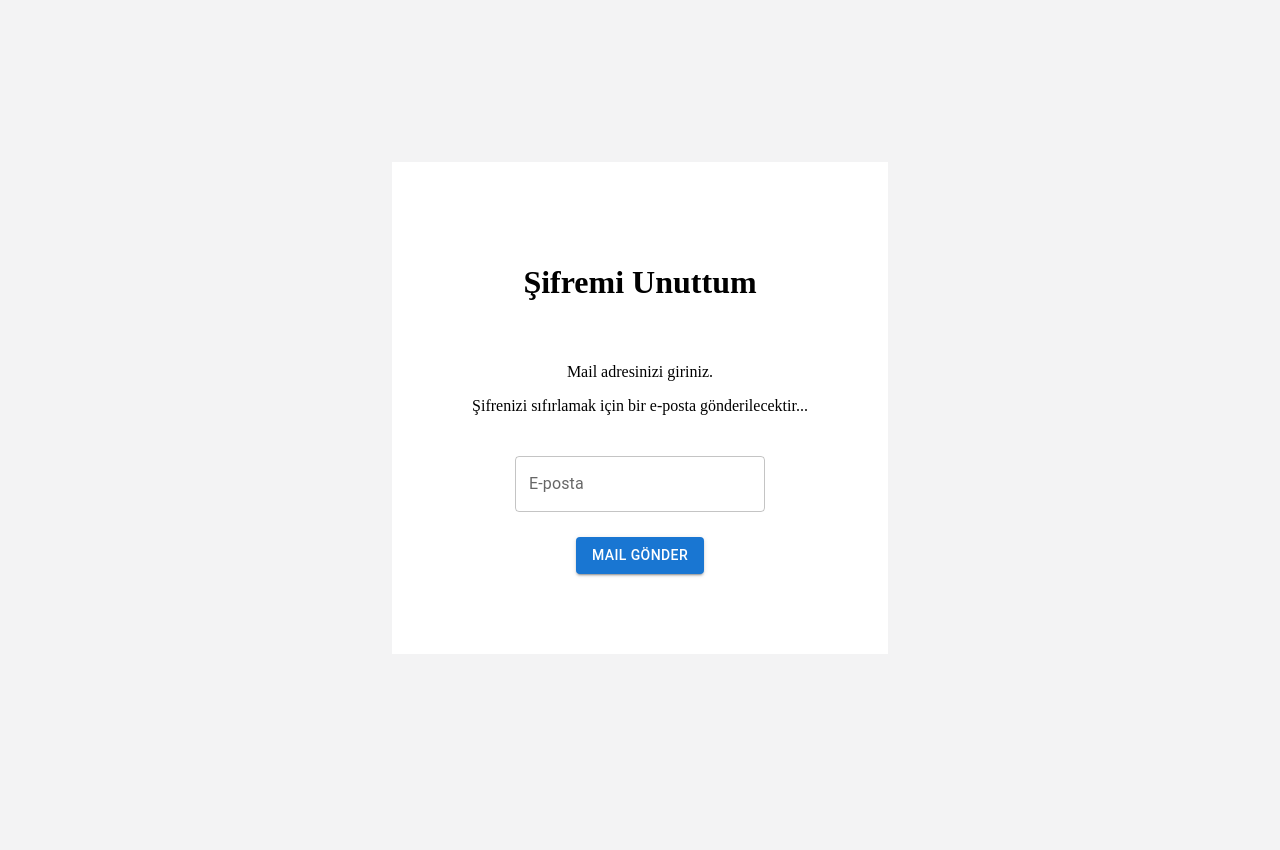
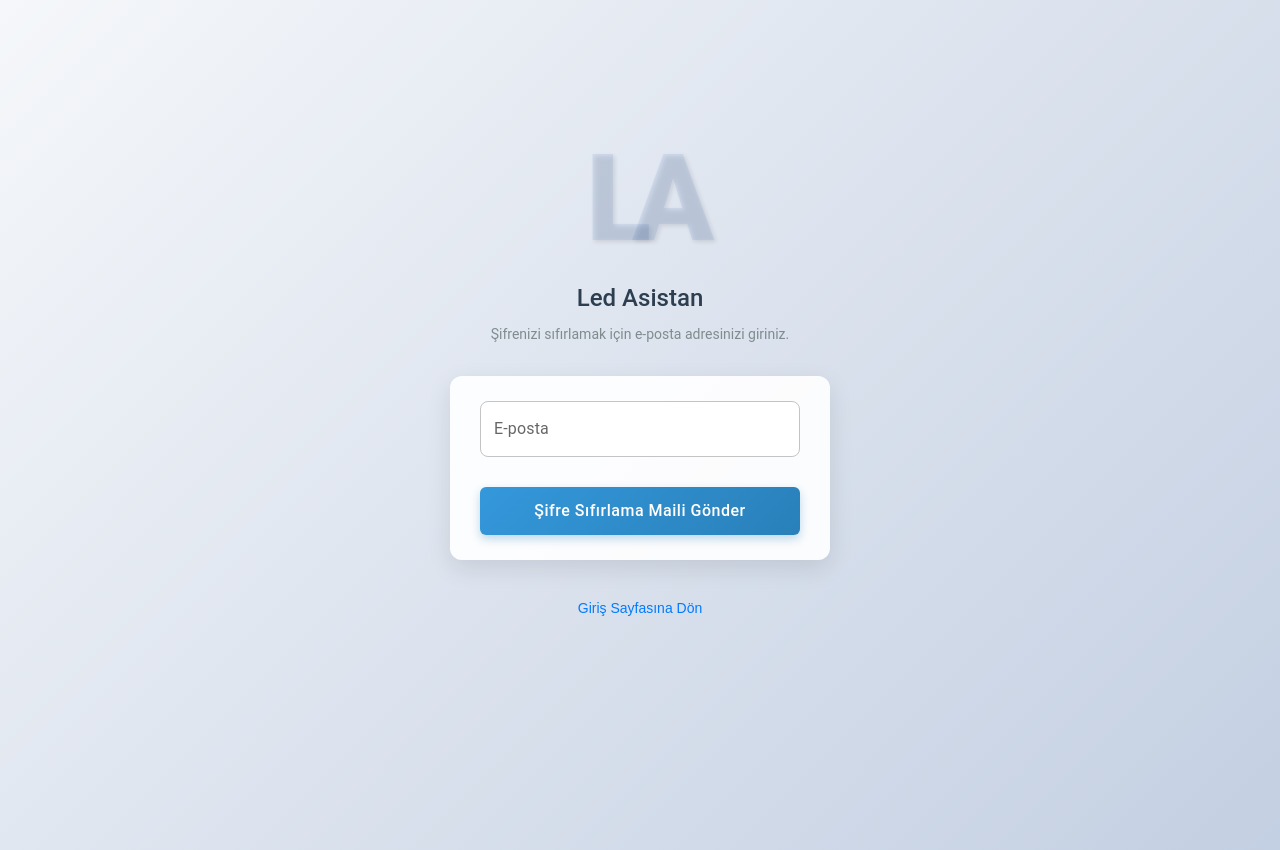
Before and after one commit to Muhammeddemircii/jira, a React (Vite) app: page /ForgotPasswordPages in a window 1280 px wide. Before the commit the page ends 816 px from the top, so only its background shows below. Built offline with nearby package versions, Linux system fonts and the light colour scheme.

Commit message:
düzenlendi

```diff
--- a/src/App.css
+++ b/src/App.css
@@ -1,6 +1,8 @@
 body{
   background-color:rgb(243,243,244);
   overflow-x: hidden;
+  margin: 0;
+  padding: 0;
 }
 .task-details-overlay {
   position: fixed;
--- a/src/pages/ForgotPasswordPages.jsx
+++ b/src/pages/ForgotPasswordPages.jsx
@@ -1,44 +1,88 @@
-import { Button, TextField } from '@mui/material'
-import React, { useState } from 'react'
-import {} from '../styles/ForgotPassword.css'
+import React, { useState } from 'react';
+import { TextField, Button } from '@mui/material';
+import { useNavigate } from 'react-router-dom';
+import '../styles/ForgotPassword.css';
 
 function ForgotPasswordPages() {
+    const [email, setEmail] = useState('');
+    const [error, setError] = useState('');
     const [loading, setLoading] = useState(false);
+    const [success, setSuccess] = useState(false);
+    const navigate = useNavigate();
 
-    const handleSendMail=()=>{
-        alert("Gönderildi")
-        setLoading(true)
-        useEffect=()=>{
-           return setLoading(false)
+    const handleSendMail = async (e) => {
+        if (e) e.preventDefault();
+
+        if (!email) {
+            setError('Lütfen e-posta adresinizi girin');
+            return;
         }
+
+        try {
+            setLoading(true);
+            setError('');
+
+            // API call would go here
+            // For now, simulate success after a short delay
+            setTimeout(() => {
+                setSuccess(true);
+                setLoading(false);
+            }, 1500);
+
+        } catch (err) {
+            setError(err.message || 'Mail gönderilirken bir hata oluştu');
+            setLoading(false);
         }
+    };
+
+    const handleBackToLogin = () => {
+        navigate('/');
+    };
+
     return (
-        <div className='forgot-password-menu-table'>
-            <div className='forgot-password-menu'>
-                <h1 className='typing-text'>Şifremi Unuttum</h1>
-                <div className='forgot-password-info'>
-                <p>Mail adresinizi giriniz.</p>
-                <p>Şifrenizi sıfırlamak için bir e-posta gönderilecektir...</p>
+        <div className="login">
+            <h1>LA</h1>
+            <div className="login-write">
+                <h3>Led Asistan</h3>
+                <p>Şifrenizi sıfırlamak için e-posta adresinizi giriniz.</p>
             </div>
 
+            <form className="login-input" onSubmit={handleSendMail}>
                 <TextField
-                    id="outlined-email"
                     label="E-posta"
                     variant="outlined"
-                    sx={{ width: '250px' }}
+                    fullWidth
+                    value={email}
+                    onChange={(e) => setEmail(e.target.value)}
+                    error={!!error}
+                    InputProps={{
+                        sx: {
+                            borderRadius: '8px',
+                            backgroundColor: 'rgba(255, 255, 255, 0.8)',
+                        }
+                    }}
                 />
-                <div>
+
+                <div className="giris-yap">
                     <Button
-                        onClick={handleSendMail}
+                        type="submit"
                         variant="contained"
-                        disabled={loading}
+                        disabled={loading || success}
+                        fullWidth
                     >
-                        {loading ? "Mail Gönderildi" : "Mail Gönder"}
+                        {loading ? "Gönderiliyor..." : success ? "Mail Gönderildi" : "Şifre Sıfırlama Maili Gönder"}
                     </Button>
                 </div>
+
+                {error && <div className="error-message">{error}</div>}
+                {success && <div className="success-message">Şifre sıfırlama bağlantısı e-posta adresinize gönderildi.</div>}
+            </form>
+
+            <button className='forgot-password-button' onClick={handleBackToLogin}>
+                Giriş Sayfasına Dön
+            </button>
         </div>
-        </div>
-    )
+    );
 }
 
-export default ForgotPasswordPages
+export default ForgotPasswordPages;
--- a/src/styles/ForgotPassword.css
+++ b/src/styles/ForgotPassword.css
@@ -1,3 +1,6 @@
+/* Import login styles to maintain consistency */
+@import url('./Login.css');
+
 .forgot-password>p {
   text-align: center;
   color: #007BFF;
@@ -23,6 +26,25 @@
   animation: fall 2s ease-out forwards;
 }
 
+/* Success message styling */
+.success-message {
+  color: #27ae60;
+  font-size: 14px;
+  margin-top: 10px;
+  animation: fadeIn 0.5s ease-in-out;
+  text-align: center;
+}
+
+@keyframes fadeIn {
+  0% {
+    opacity: 0;
+  }
+  100% {
+    opacity: 1;
+  }
+}
+
+/* We keep these custom animations for the forgot password page */
 .typing-text {
   white-space: nowrap;
   overflow: hidden;
@@ -59,3 +81,12 @@
     width: 100%;
   }
 }
+
+@keyframes blink {
+  from, to {
+    border-color: transparent;
+  }
+  50% {
+    border-color: #007BFF;
+  }
+}
--- a/src/styles/Login.css
+++ b/src/styles/Login.css
@@ -9,7 +9,7 @@
     background: linear-gradient(135deg, #f5f7fa 0%, #c3cfe2 100%);
     font-family: 'Roboto', sans-serif;
     position: relative;
-    overflow: auto;
+    overflow: hidden;
 }
 
 .login::before {
```
Lines whose indentation alone changed are shown as unchanged.
